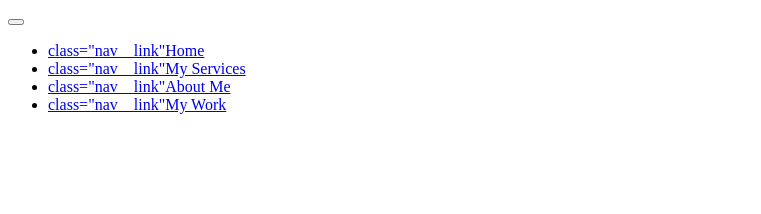
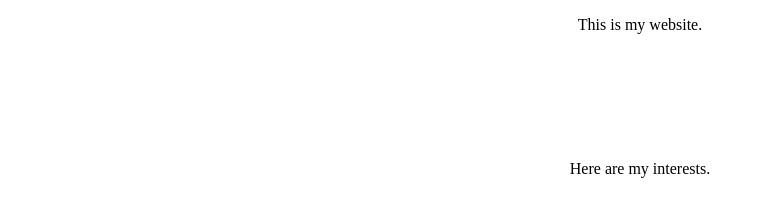
Before and after one commit to aasthajpatel/aasthajpatel.github.io, a plain HTML site: page index.html in a window 1280 px wide. Shown: the whole page, without its empty margins (0-761 px from the left). Drawn offline with Linux system fonts and the light colour scheme.

Commit message:
created divs

```diff
--- /dev/null
+++ b/css/style.css
@@ -0,0 +1,8 @@
+.intro {
+    text-align: center;
+}
+
+.interests {
+    text-align: center;
+    margin-top: 10%;
+}
--- a/index.html
+++ b/index.html
@@ -1,26 +1,31 @@
 <!DOCTYPE html>
-<html lang="en">
+
 <head>
-        <meta charset="UTF-8">
-        <meta name="viewport" content="width=device-width, initial-scale=1.0">
+    <link rel="stylesheet" href="css/style.css">
     <title>Aastha Patel's Portfolio</title>
+</head>
 
 <body>
     <header>
-             <div class="logo">
+            <!-- <ul>
+                <li><a href="#">Home</a></li>
+                <li>
+                    <a href="#">My Services</a>
+                </li>
+                <li>
+                    <a href="#">About Me</a>
+                </li>
+                <li ><a href="#">My Work</a></li>
+            </ul> -->
+    </header>
+
+    <div class="intro">
+        <p>This is my website.</p>
     </div>
-             <button class="nav toggle" aria-label="toggle navigation">
-                 <span class="hamburger"></span>
-             </button>
-             <nav class="nav">
-                 <ul class="nav__list">
-                <li class="nav__item"><a href="#"> class="nav__link"Home</a></li>
-                <li class="nav__item"><a href="#"> class="nav__link"My Services</a></li>
-                <li class="nav__item"><a href="#"> class="nav__link"About Me</a></li>
-                <li class="nav__item"><a href="#"> class="nav__link"My Work</a></li>
-               </ul>
-            </nav>
-         </header>
+
+    <div class="interests">
+        <p>Here are my interests.</p>
+    </div>
 </body>
-    </head>
+
 </html>
```
Lines whose indentation alone changed are shown as unchanged.
